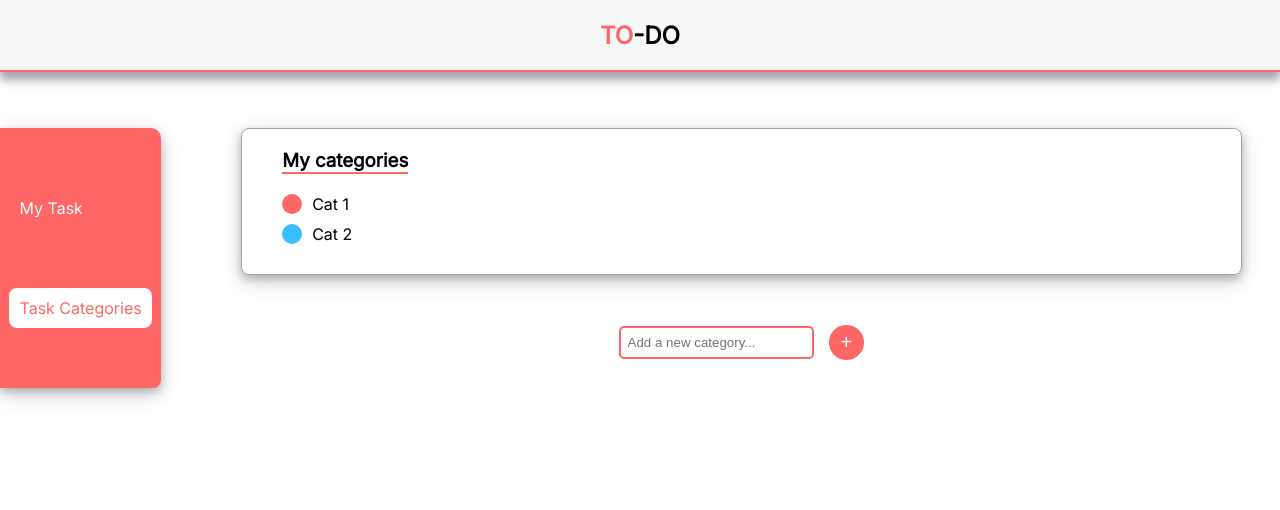
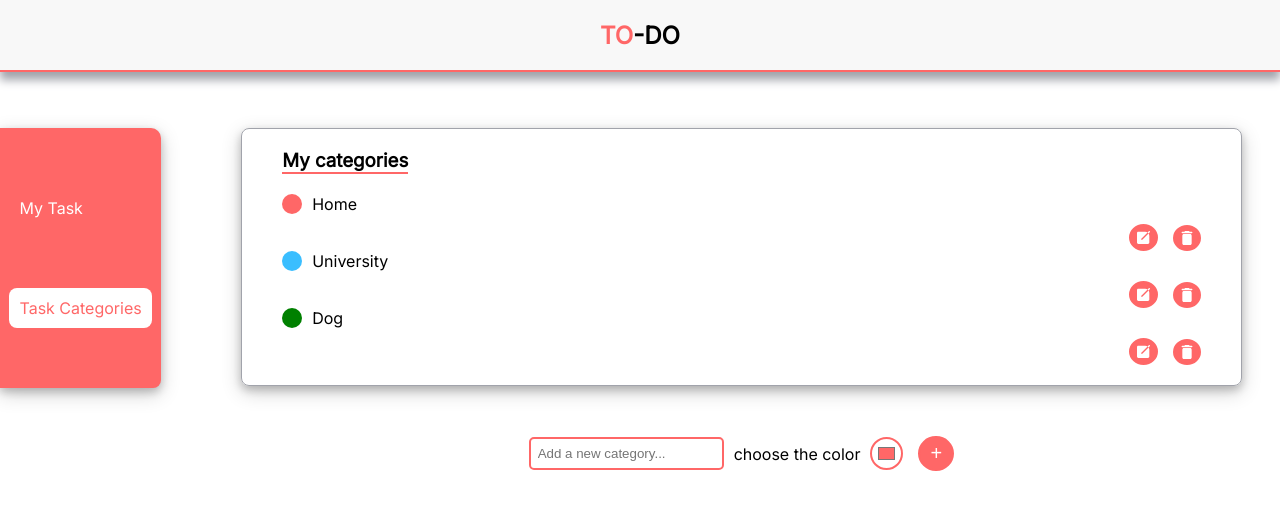
Before and after one commit to Benny-03/app-todo, a React (Vite) app: page /task-categories in a window 1280 px wide. Shown: the top 510 px of the page. Built offline with nearby package versions, Linux system fonts and the light colour scheme.

Commit message:
chore: Refactor components and add RemoveCat component

```diff
--- a/src/components/AddCategories.jsx
+++ b/src/components/AddCategories.jsx
@@ -1,8 +1,9 @@
-import React, { useState } from "react";
+import React, { use, useState } from "react";
 import { useStore } from "../state";
 
 export const AddCategories = () => {
     const [cat, setCat] = useState("");
+    const [color, setColor] = useState("#FF6767")
     const { dispatchCat } = useStore();
 
     return (
@@ -10,20 +11,30 @@ export const AddCategories = () => {
             <input
                 type="text"
                 placeholder="Add a new category..."
+                className="input-textCat"
                 value={cat}
                 onChange={(e) => setCat(e.target.value)}
                 onKeyDown={(e) => {
-                    if (e.key === "Enter" && cat.length > 0) {
-                        dispatchCat({type: "addCat", text: cat, color: "#FF6767"});
+                    if (e.key === "Enter" && cat.length > 0 && color.length > 0) {
+                        dispatchCat({type: "addCat", text: cat, color: color});
                         setCat("");
+                        setColor("#FF6767")
                     }
                 }} />
+            <span>choose the color</span>
+            <input
+                type="color"
+                value={color}
+                className="chooseColor"
+                onChange={(e) => setColor(e.target.value)} />
+
             <button
                 type="button"
                 onClick={() => {
-                    if(cat.length > 0) {
-                        dispatchCat({type: "addCat", text: cat, color: "#FF6767"});
+                    if(cat.length > 0 && color.length > 0) {
+                        dispatchCat({type: "addCat", text: cat, color: color});
                         setCat("");
+                        setColor("#FF6767")
                     }
                 }} > <p>+</p> </button>
         </div>
--- a/src/components/CategoriesList.jsx
+++ b/src/components/CategoriesList.jsx
@@ -1,5 +1,7 @@
 import React from "react";
 import { useStore } from "../state";
+import { EditCat } from "./EditCat";
+import { RemoveCat } from "./RemoveCat";
 
 export const CategoriesList = () => {
     const { category } = useStore()
@@ -15,8 +17,8 @@ export const CategoriesList = () => {
                             {cat.title}
                         </div>
                         <div className="buttons-edit">
-                            {/* <EditTodo id={cat.id}/>
-                            <RemoveTodo id={cat.id} />*/}
+                            <EditCat id={cat.id} color={cat.color}/>
+                            <RemoveCat id={cat.id} />
                         </div>
                     </li>
                 ))}
--- /dev/null
+++ b/src/components/EditCat.jsx
@@ -0,0 +1,54 @@
+import React from "react";
+import { useState } from "react";
+import { useStore } from "../state";
+
+export const EditCat = (props) => {
+    const [cat, setCat] = useState()
+    const [color, setColor] = useState(props.color)
+    const [isVisible, setIsVisible] = useState()
+    const { dispatchCat } = useStore();
+
+    return (
+        <div className="edit-todo">
+            {isVisible &&
+                <input
+                    className=""
+                    type="text"
+                    placeholder="Edit text..."
+                    value={cat}
+                    onChange={(e) => setCat(e.target.value)}
+                    onKeyDown={(e) => {
+                        if (e.key === "Enter" && cat.length > 0 || e.key === "Enter" && color.length > 0) {
+                            dispatchCat({type: "editCat", text: cat, id: props.id, color: color});
+                            setCat("");
+                            setColor(color)
+                        }
+                    }}
+                />
+            }
+            { isVisible &&
+                <input
+                    type="color"
+                    value={color}
+                    className="chooseColor"
+                    onChange={(e) => setColor(e.target.value)} />
+            }
+            {isVisible &&
+                <button
+                    type="button"
+                    className="btn-editCat"
+                    onClick={() => {
+                        if(cat.length > 0 || color.length > 0) {
+                            dispatchCat({type: "editCat", text: cat, id: props.id, color: color});
+                            setCat("");
+                            setColor(color)
+                        }
+                    }} > <p>+</p> </button>
+
+            }
+            <button onClick={() => setIsVisible(!isVisible)}>
+                <img src="./src/images/Edit.svg" />
+            </button>
+        </div>
+    )
+}
--- a/src/components/EditTodo.jsx
+++ b/src/components/EditTodo.jsx
@@ -2,9 +2,10 @@ import React, { useState } from "react";
 import { useStore } from "../state";
 
 export const EditTodo = (props) => {
-    const [task, setTask] = useState()
+    const [task, setTask] = useState(props.text)
     const [isVisible, setIsVisible] = useState()
-    const { dispatch } = useStore();
+    const [cat, setCat] = useState(props.cat)
+    const { dispatch, category } = useStore();
 
     return (
         <div className="edit-todo">
@@ -17,11 +18,44 @@ export const EditTodo = (props) => {
                     onChange={(e) => setTask(e.target.value)}
                     onKeyDown={(e) => {
                         if (e.key === "Enter" && task.length > 0) {
-                            dispatch({type: "editTask", text: task, id: props.id});
-                            setTask("");
+                            dispatch({type: "editTask", text: task, id: props.id, category: cat});
+                            setTask(task);
+                            setIsVisible(!isVisible)
                         }
                     }}
                 />
+            }
+            { isVisible &&
+                <select
+                    value={cat}
+                    className="select-cat"
+                    onChange={(e) => setCat(e.target.value)}
+                >
+                    {category.map((c) => {
+                        return (
+                            <option value={c.title} key={c.id}>
+                                {c.title}
+                            </option>
+                        )
+                    })}
+                </select>
+            }
+            {isVisible &&
+                <button
+                    type="button"
+                    className="btn-editCat"
+                    onClick={() => {
+                        if(task.length > 0) {
+                            dispatch({type: "editTask", text: task, id: props.id, category: cat});
+                            setTask(task);
+                        }
+                        if(task.length == 0 && cat){
+                            dispatch({type: "editTask", text: task, id: props.id, category: cat});
+                            setTask(task);
+                        }
+                        setIsVisible(!isVisible)
+                    }} > <p>+</p> </button>
+
             }
             <button onClick={() => setIsVisible(!isVisible)}>
                 <img src="./src/images/Edit.svg" />
--- a/src/components/InsertTodo.jsx
+++ b/src/components/InsertTodo.jsx
@@ -3,10 +3,25 @@ import { useStore } from "../state";
 
 export const InsertTodo = () => {
     const [task, setTask] = useState("");
-    const { dispatch } = useStore();
+    const { category, dispatch } = useStore();
+    const [cat, setCat] = useState((category.length !== 0)? category[0].title : '')
 
     return (
         <div className="insert-todo">
+            select category
+            <select
+                value={cat}
+                className="select-cat"
+                onChange={(e) => setCat(e.target.value)}
+            >
+                {category.map((c) => {
+                    return (
+                        <option value={c.title} key={c.id}>
+                            {c.title}
+                        </option>
+                    )
+                })}
+            </select>
             <input
                 type="text"
                 placeholder="Add a new task..."
@@ -14,7 +29,7 @@ export const InsertTodo = () => {
                 onChange={(e) => setTask(e.target.value)}
                 onKeyDown={(e) => {
                     if (e.key === "Enter" && task.length > 0) {
-                        dispatch({type: "addTask", text: task});
+                        dispatch({type: "addTask", text: task, category: cat});
                         setTask("");
                     }
                 }} />
@@ -22,7 +37,7 @@ export const InsertTodo = () => {
                 type="button"
                 onClick={() => {
                     if(task.length > 0) {
-                        dispatch({type: "addTask"});
+                        dispatch({type: "addTask", text: task, category: cat});
                         setTask("");
                     }
                 }} > <p>+</p> </button>
--- /dev/null
+++ b/src/components/RemoveCat.jsx
@@ -0,0 +1,16 @@
+import React from "react";
+import { useStore } from "../state";
+
+export const RemoveCat = (props) => {
+    const { dispatchCat } = useStore();
+
+    return (
+        <div className="remove-todo">
+            <button onClick={() => {
+                dispatchCat({type: "deleteCat", id: props.id})
+            }}>
+                <img src="./src/images/delete-white.svg" />
+            </button>
+        </div>
+    )
+}
--- a/src/components/TodoList.jsx
+++ b/src/components/TodoList.jsx
@@ -4,7 +4,7 @@ import { RemoveTodo } from "./RemoveTodo";
 import { EditTodo } from "./EditTodo"
 
 export const TodoList = () => {
-    const { tasks, taskNotCompleted, dispatchNotCompleted } = useStore();
+    const { tasks, taskNotCompleted, dispatchNotCompleted, category } = useStore();
 
     const checkboxChange = (taskId) => {
         tasks.forEach((task) => {
@@ -28,7 +28,7 @@ export const TodoList = () => {
             <ul>
                 {tasks.map((task) => (
                     <li key={task.id}>
-                        <div>
+                        <div style={{display: "flex"}}>
                             <input
                                 type="checkbox"
                                 id={task.id}
@@ -36,11 +36,14 @@ export const TodoList = () => {
                                 className="checkbox"
                                 checked={task.completed}
                                 onChange={() => checkboxChange(task.id)}
-                                />
+                            />
                             {task.title}
+                            {task.category && category &&
+                                <div className="color-cat" style={{backgroundColor: category.map((c) => (c.title === task.category) ? c.color : "")}}>{task.category}</div>
+                            }
                         </div>
                         <div className="buttons-edit">
-                            <EditTodo id={task.id}/>
+                            <EditTodo id={task.id} cat={task.category} text={task.title}/>
                             <RemoveTodo id={task.id} />
                         </div>
                     </li>
--- a/src/state.jsx
+++ b/src/state.jsx
@@ -2,26 +2,33 @@ import React, { createContext, useContext, useReducer } from "react";
 
 const initialTasks =  [{
     id: Math.random().toString(36).slice(2),
-    title: "Task 1",
+    title: "Wash the dishes",
     completed: false,
+    category: "Home"
 }, {
     id: Math.random().toString(36).slice(2),
-    title: "Task 2",
+    title: "Study",
     completed: false,
+    category: "University"
 }, {
     id: Math.random().toString(36).slice(2),
-    title: "Task 3",
+    title: "Take the dog out",
     completed: false,
+    category: "Dog"
 }];
 
 const initialCategories =  [{
     id: Math.random().toString(36).slice(2),
-    title: "Cat 1",
+    title: "Home",
     color: "#FF6767",
 }, {
     id: Math.random().toString(36).slice(2),
-    title: "Cat 2",
+    title: "University",
     color: "#3ABEFF",
+}, {
+    id: Math.random().toString(36).slice(2),
+    title: "Dog",
+    color: "green",
 }];
 
 const reducerTask = (tasks, action) => {
@@ -31,6 +38,7 @@ const reducerTask = (tasks, action) => {
                 id: Math.random().toString(36).slice(2),
                 title: action.text,
                 completed: false,
+                category: action.category
             }];
         case "deleteTask":
             const newTask = []
@@ -43,14 +51,16 @@ const reducerTask = (tasks, action) => {
         case "editTask":
             const editTask = [];
             tasks.forEach((task) => {
-                if(task.id === action.id) { task.title = action.text }
+                if(task.id === action.id) {
+                    task.title = action.text
+                    task.category = action.category
+                }
                 editTask.push(task);
             })
             return editTask;
         default:
             return tasks;
     }
-
 }
 
 const reducerCat = (cat, action) => {
@@ -61,10 +71,27 @@ const reducerCat = (cat, action) => {
                 title: action.text,
                 color: action.color
             }];
+        case "editCat":
+            const editCat = [];
+            cat.forEach((c) => {
+                if(c.id === action.id) {
+                    c.title = action.text
+                    c.color = action.color
+                }
+                editCat.push(c);
+            })
+            return editCat;
+        case "deleteCat":
+            const newCat = []
+            cat.forEach((c) => {
+                if(c.id !== action.id){
+                    newCat.push(c);
+                }
+            })
+            return newCat;
         default:
             return cat;
     }
-
 }
 
 const reducerNotCompleted = (taskNotCompleted ,action) => {
--- a/src/style.css
+++ b/src/style.css
@@ -48,10 +48,19 @@ button img {
     width: 12px;
 }
 
-input {
+input, select {
     padding: 7px;
     border-radius: 5px;
     border: solid 2px var(--red);
+}
+
+select:hover{
+    cursor: pointer;
+}
+
+option:hover {
+    background-color: none;
+    cursor: pointer;
 }
 
 /* SIDEBAR */
@@ -141,10 +150,9 @@ input {
 }
 
 .todo-list li, .categories-list li {
-    padding-bottom: 10px;
     display: flex;
-    justify-content: space-between;
-    align-items: center;
+    flex-direction: column;
+    gap: 10px;
 }
 
 .checkbox{
@@ -160,6 +168,16 @@ input {
 .todo-list .title p {
     margin-left: 20px;
     font-size: 13px;
+}
+
+.todo-list .color-cat {
+    margin-left: 10px;
+    width: auto;
+    font-size: 11px;
+    display: flex;
+    align-items: center;
+    padding: 2px 3px;
+    border-radius: 6px;
 }
 
 .box-edit {
@@ -183,6 +201,12 @@ input {
     background-color: var(--red);
 }
 
+.remove-todo button img{
+    padding: 4px 6px;
+    width: 12px;
+    height: 14px;
+}
+
 .edit-todo button img {
     width: 13px;
     padding: 5px 6px;
@@ -190,6 +214,8 @@ input {
 
 .buttons-edit {
     display: flex;
+    align-items: center;
+    justify-content: flex-end;
 }
 
 .edit-todo {
@@ -200,7 +226,7 @@ input {
 }
 
 .edit-todo input {
-    height: 10px;
+    height: 9px;
 }
 
 .edit-todo .true {
@@ -211,7 +237,18 @@ input {
     display: none;
 }
 
-/* CATERIES-PAGE */
+.edit-todo .select-cat {
+    padding: 3px 4px;
+    margin: 0;
+}
+
+.select-cat {
+    margin-left: 10px;
+    margin-right: 10px;
+    font-size: 12px;
+}
+
+/* CATEGORIES-PAGE */
 
 .color-cat {
     width: 20px;
@@ -219,3 +256,39 @@ input {
     border-radius: 50%;
     margin-right: 10px;
 }
+
+.input-textCat{
+    margin-right: 10px;
+}
+
+.chooseColor {
+    border: solid 2px var(--red);
+    padding: 4px;
+    border-radius: 50px;
+    background-color: white;
+    cursor: pointer;
+    block-size: 33px;
+    width: 33px;
+    margin-left: 10px;
+}
+
+.edit-todo .chooseColor {
+    block-size: 27px;
+    width: 27px;
+    padding: 3px;
+    margin-left: 0px;
+}
+
+.btn-editCat {
+    margin-left: 0px;
+}
+
+.btn-editCat p {
+    font-size: 15px;
+    padding: 3px 8px;
+    font-weight: 600;
+}
+
+.btn-editCat:hover{
+    background-color: transparent !important;
+}
```
